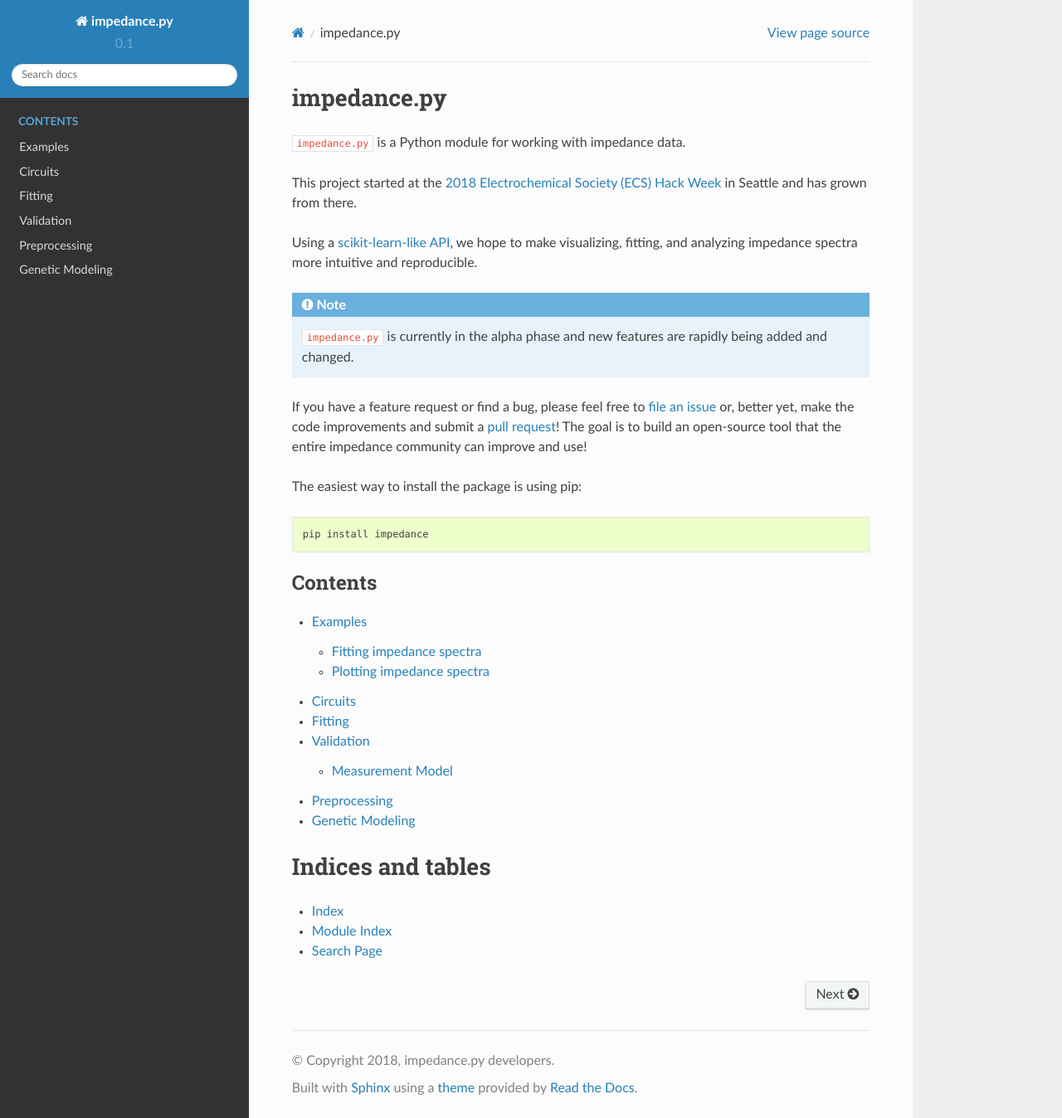
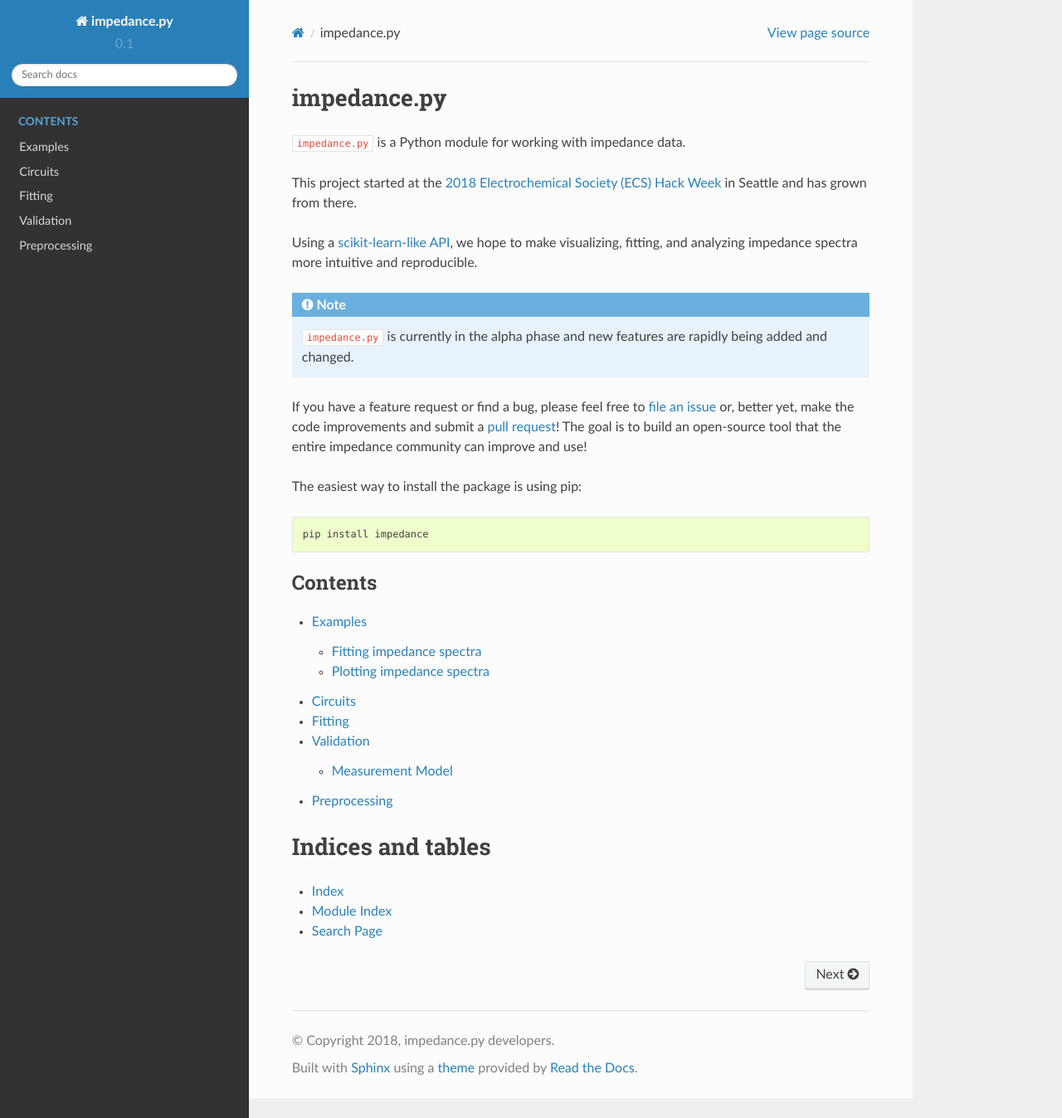
Before and after one commit to ECSHackWeek/impedance.py, a Sphinx documentation site: the page built from docs/source/index.rst, in a window 1280 px wide and 1348 px high. Shown: the whole window at 83% size. Built offline with Sphinx 7.4.7 and the Read the Docs theme 2.0.0, drawn with Linux system fonts in a browser that asks for light colours.

Commit message:
move GA code to branch

```diff
--- a/docs/source/genetic.rst
+++ /dev/null
@@ -1,5 +0,0 @@
-Genetic Modeling
-================
-
-.. automodule:: impedance.genetic
-   :members:
--- a/docs/source/index.rst
+++ b/docs/source/index.rst
@@ -42,7 +42,6 @@ The easiest way to install the package is using pip:
    fitting
    validation
    preprocessing
-   genetic
 
 
 Indices and tables
```
